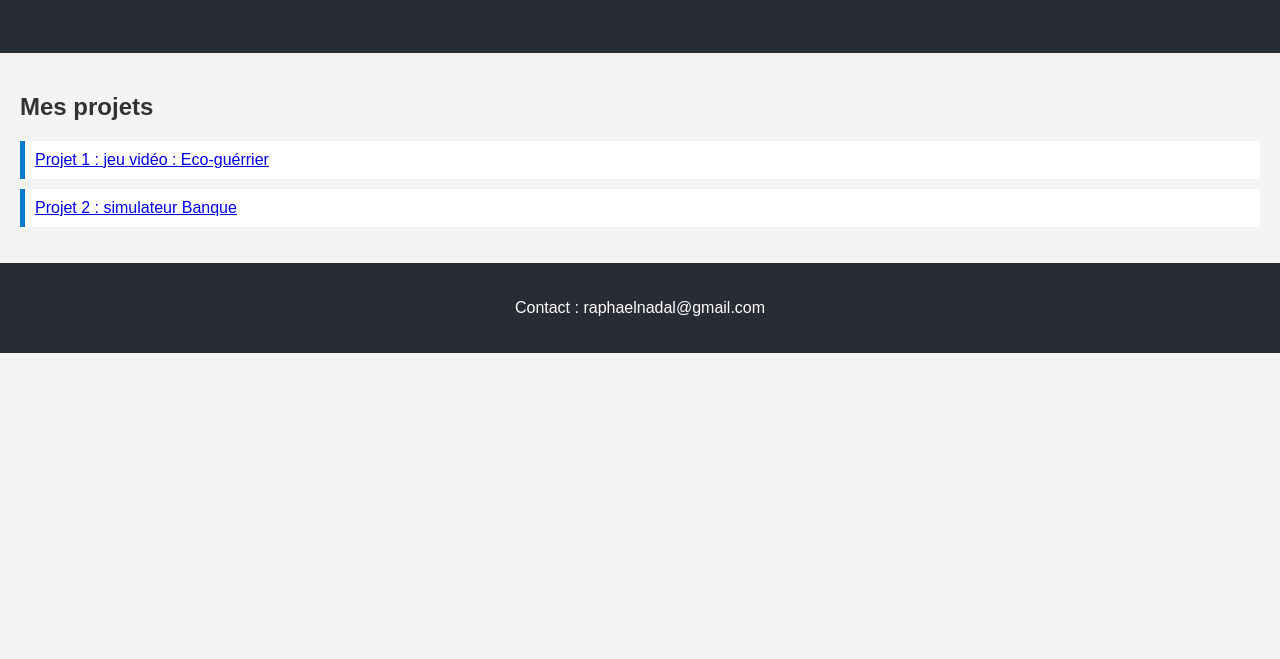
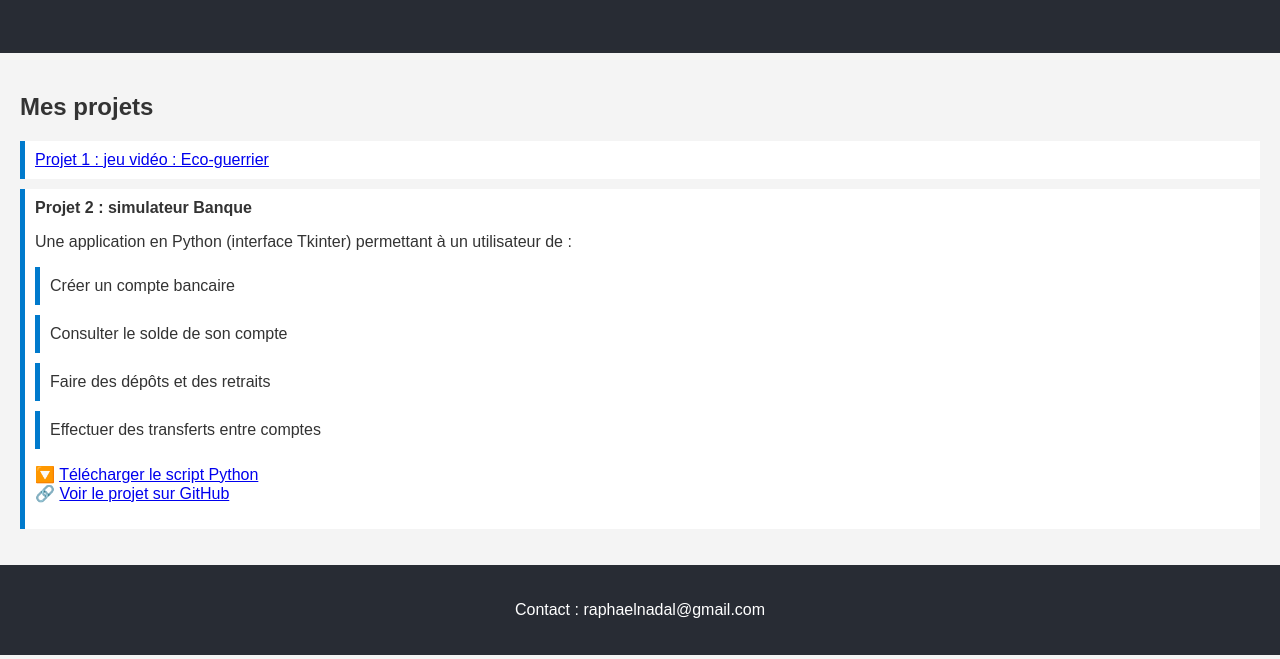
Before and after one commit to nadal243/PROJET---Programmation-informatique, a plain HTML site: page index.html in a window 1280 px wide. Shown: the part 141-800 px from the top of the page. Drawn offline with Linux system fonts and the light colour scheme.

Commit message:
index.html

```diff
--- a/index.html
+++ b/index.html
@@ -14,8 +14,23 @@
   <section>
     <h2>Mes projets</h2>
     <ul>
-      <li><a href="#">Projet 1 : jeu vidéo : Eco-guérrier</a></li>
-      <li><a href="#">Projet 2 : simulateur Banque</a></li>
+      <li><a href="#">Projet 1 : jeu vidéo : Eco-guerrier</a></li>
+      <li>
+        <strong>Projet 2 : simulateur Banque</strong><br>
+        <p>Une application en Python (interface Tkinter) permettant à un utilisateur de :</p>
+        <ul>
+          <li>Créer un compte bancaire</li>
+          <li>Consulter le solde de son compte</li>
+          <li>Faire des dépôts et des retraits</li>
+          <li>Effectuer des transferts entre comptes</li>
+        </ul>
+        <p>
+          🔽 <a href="PROJET1_BANQUE.py" download>Télécharger le script Python</a><br>
+          🔗 <a href="https://github.com/tonpseudo/banque-simulateur" target="_blank">Voir le projet sur GitHub</a>
+        </p>
+        <!-- Si tu as une capture d’écran du projet, place le fichier image dans le dossier et décommente la ligne ci-dessous -->
+        <!-- <img src="capture_banque.png" alt="Capture d'écran de l'application Banque" style="max-width: 100%; height: auto;"> -->
+      </li>
     </ul>
   </section>
 
```
